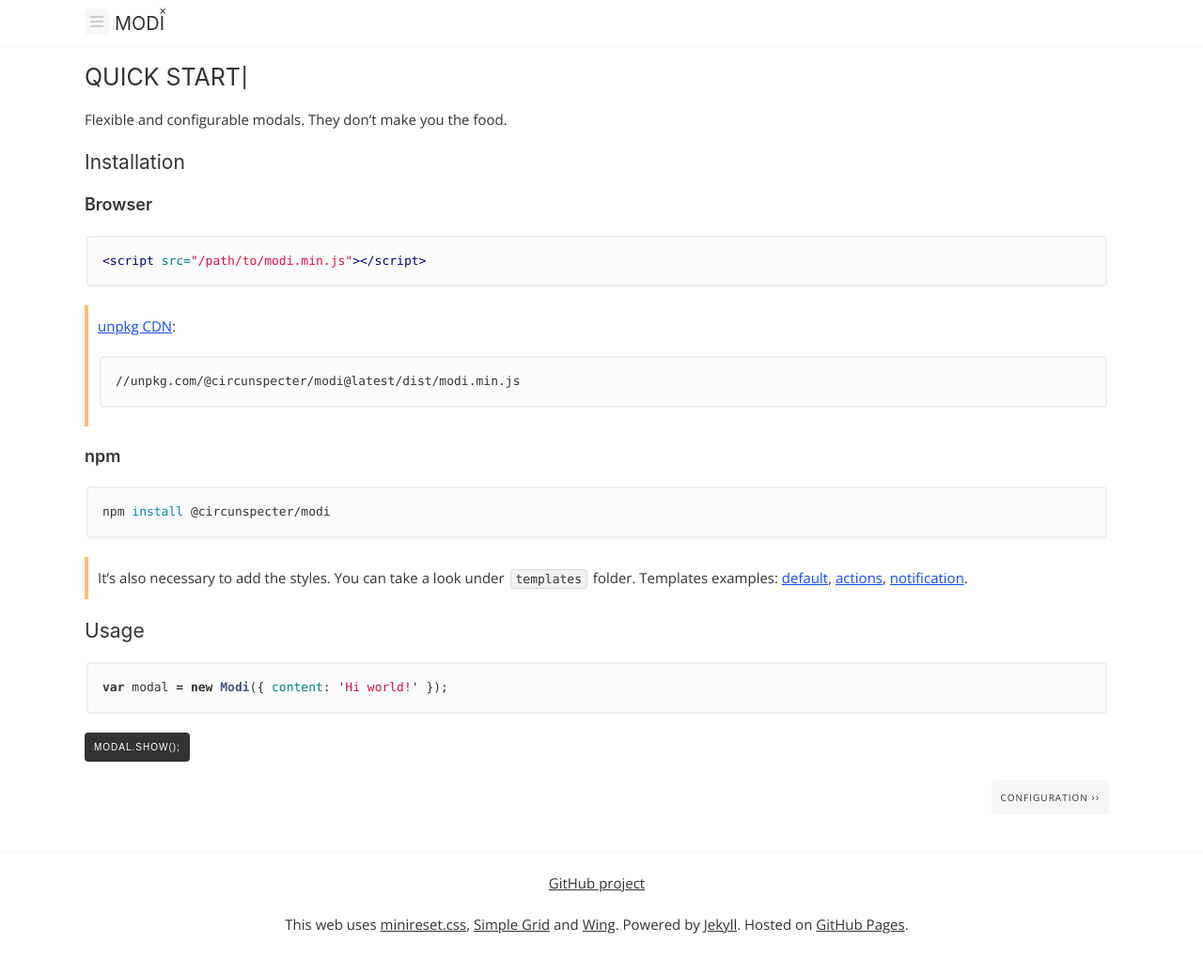
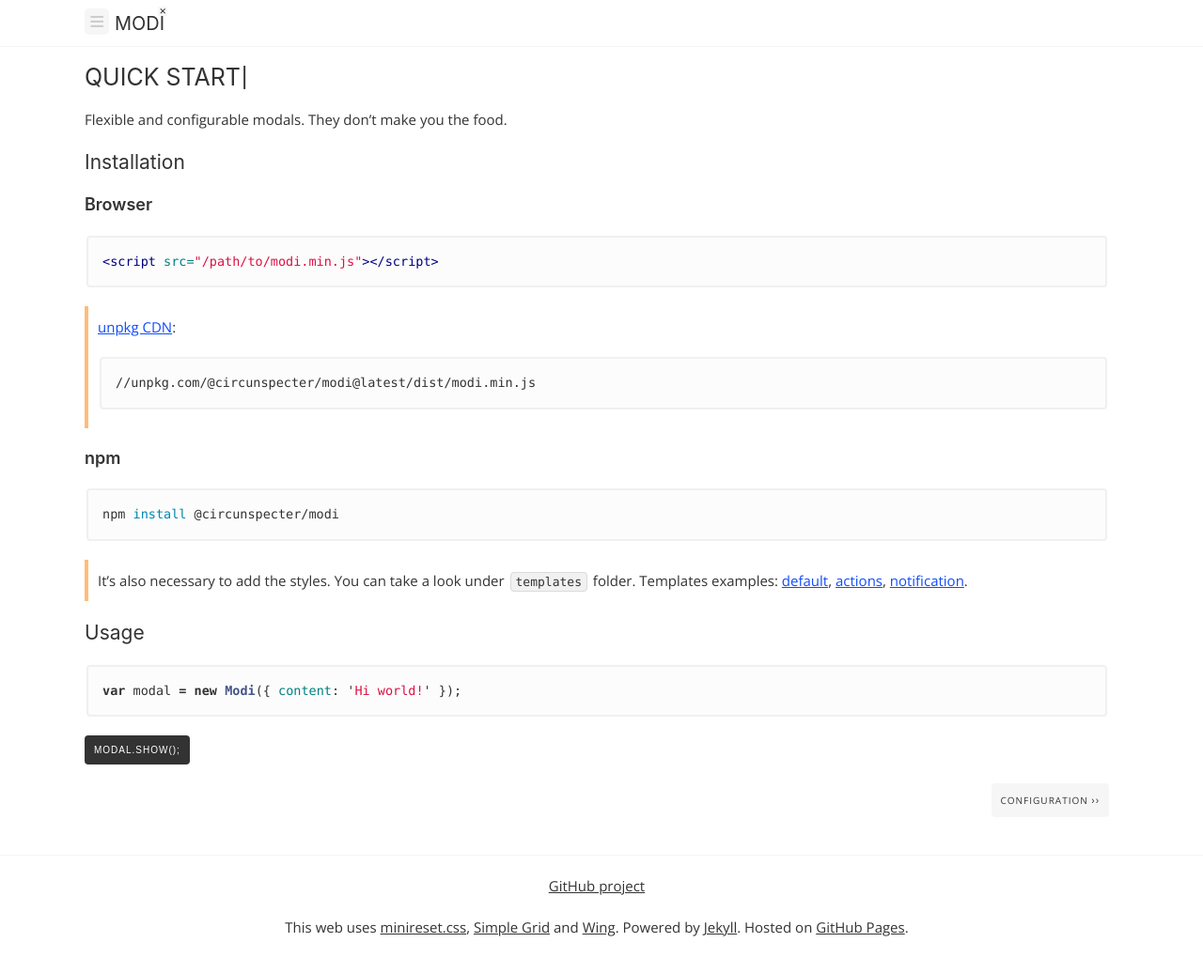
Before and after one commit to circunspecter/modi, a Jekyll site: the page built from docs/index.md, in a window 1280 px wide and 1039 px high. Shown: the top 1036 px of the window at 94% size. Built offline with Jekyll 4.4.1, drawn with Linux system fonts in a browser that asks for light colours.

Commit message:
Docs: reduce font size on code blocks and prevent scrollbars overlapping upper layers

```diff
--- a/docs/assets/css/main.scss
+++ b/docs/assets/css/main.scss
@@ -121,11 +121,17 @@
     word-wrap: normal;
     word-break: normal;
     white-space: pre;
+    font-size: .9em;
   }
 }
 
-.no-scroll {
+.no-scroll,
+body[data-modal-visible='true'] {
   overflow: hidden;
+
+  code {
+    overflow: hidden;
+  }
 }
 
 .grid {
--- a/package.json
+++ b/package.json
@@ -15,7 +15,7 @@
     "server": "http-server -a localhost -p 8000",
     "wp": "webpack --progress",
     "wp:watch": "npm run wp -- --watch",
-    "build": "concurrently \"npm run wp\" \"gulp sass\" \"gulp cp:templates\"",
+    "build": "concurrently \"npm run wp\" \"gulp sass\" \"gulp cp:templates\" \"gulp cp:docs:styles\" \"gulp cp:docs:configs\"",
     "build:watch": "concurrently --kill-others \"npm run wp:watch\" \"gulp sass:watch\" \"gulp cp:templates:watch\" \"gulp cp:docs:styles:watch\" \"gulp cp:docs:configs:watch\"",
     "build:prod:lin": "NODE_ENV=production npm run build",
     "build:prod:win": "SET NODE_ENV=production& npm run build",
```
